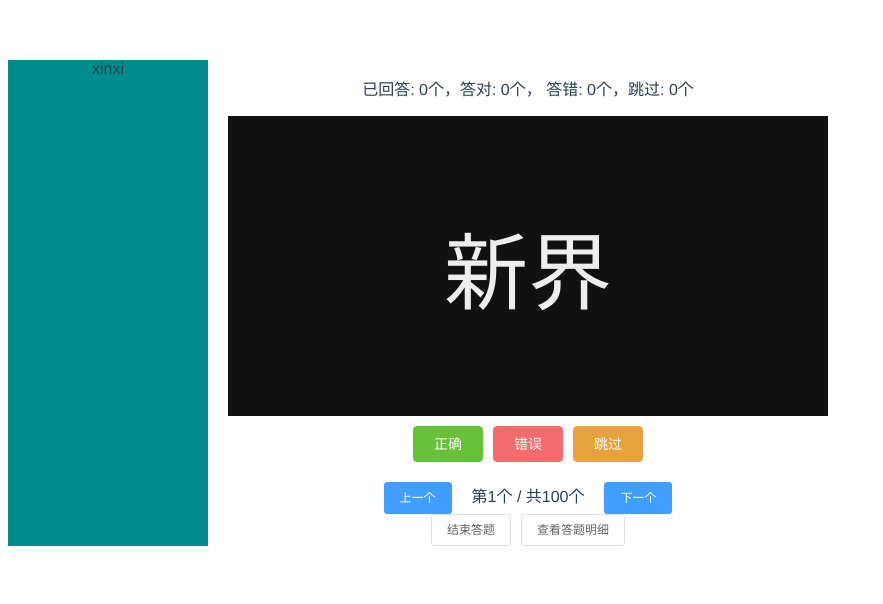
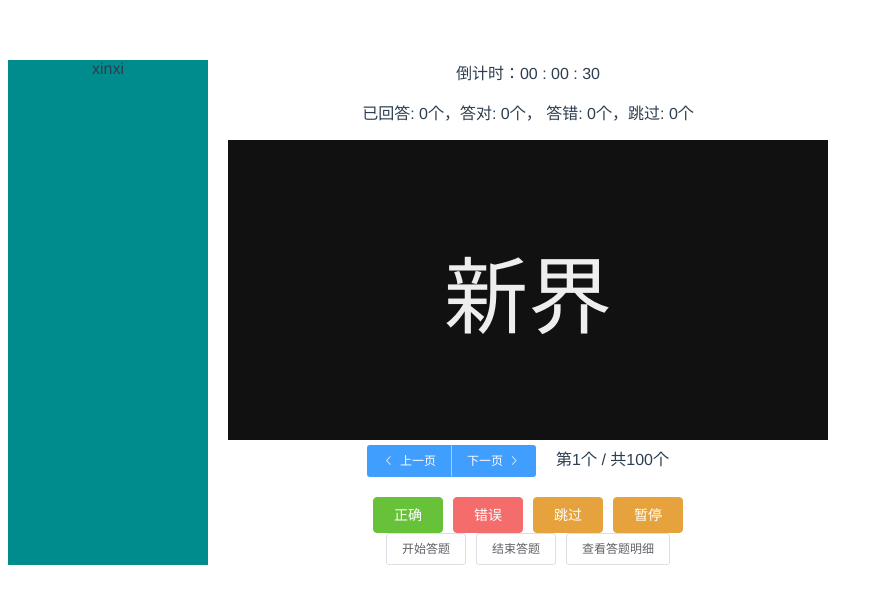
Before and after one commit to chen-tan/guess-game, a Vue app: page /#/guess in a window 1280 px wide. Shown: the top 604 px of the page, without its empty margins (0-883 px from the left). Built offline with nearby package versions, Linux system fonts and the light colour scheme.

Commit message:
12.17办公室提交

```diff
--- /dev/null
+++ b/src/components/Countdown.vue
@@ -0,0 +1,78 @@
+<template>
+  <div class="countdown">
+    <span v-if="mode === 's'">倒计时：{{ surplus }} s</span>
+    <div v-if="mode === 'clock'">
+      倒计时：{{ clock.hour }} : {{ clock.minute }} : {{ clock.second }}
+    </div>
+  </div>
+</template>
+
+<script>
+export default {
+  props: {
+    total: {
+      type: Number,
+      default: 5*60
+    },
+    mode: {
+      type: String,
+      default: 's'   // 时分秒 clock     秒 s
+    }
+  },
+  data() {
+    return {
+      timer: null,
+      surplus: 0,
+      clock: {},
+    }
+  },
+  watch: {
+    surplus(val) {
+      if (this.mode === 'clock') {
+        this.clock = this.parseTime(val);
+      }
+      if (val <= 0) {
+        this.$emit('timeout');
+      }
+    }
+  },
+  created() {
+    this.surplus = this.total;
+    this.clock = this.parseTime(this.surplus);
+
+  },
+  methods: {
+    handleStart() {
+      this.surplus = this.total;
+      this.setTimer();
+    },
+    handlePause() {
+      clearInterval(this.timer);
+      this.timer = null;
+    },
+    handleContinue() {
+      this.setTimer();
+    },
+    setTimer() {
+      clearInterval(this.timer);
+      this.timer = setInterval(() => {
+        if (this.surplus > 0) {
+          this.surplus--;
+        } else {
+          clearInterval(this.timer);
+        }
+      }, 1000)
+    },
+    parseTime(time) {
+      const hour = Math.floor(time / 60 / 60).toString().padStart(2, 0);
+      const minute =  Math.floor((time - hour * 60 * 60 ) / 60).toString().padStart(2, 0);
+      const second =  Math.floor(time % 60).toString().padStart(2, 0);
+      return { hour, minute, second }
+    }
+  }
+}
+</script>
+
+<style>
+
+</style>
--- a/src/views/guess/Game.vue
+++ b/src/views/guess/Game.vue
@@ -1,25 +1,29 @@
 <template>
   <div class="game-container">
     <div class="answer">
-      <div class="count-down">
-
-      </div>
+      <Countdown ref="countdown" mode="clock" :total="30" @timeout="handleTimeout" />
       <div class="answer-show">
         <p>已回答: {{ answeredNum }}个，答对: {{ correctNum }}个， 答错: {{ incorrectNum }}个，跳过: {{ passNum }}个</p>
       </div>
       <div class="word-container">
         <div class="card">{{ cardWord }}</div>
+        <div class="page-btn">
+          <el-button-group>
+            <el-button type="primary" icon="el-icon-arrow-left" @click="handlePrevPage">上一页</el-button>
+            <el-button type="primary" @click="handleNextPage">下一页<i class="el-icon-arrow-right el-icon--right"></i></el-button>
+          </el-button-group>
+          <span class="page-info">第{{ showCurIndex }}个 / 共{{ total }}个</span>
+          <!-- <el-button circle icon="el-icon-arrow-left" @click="handlePrevPage"></el-button> -->
+          <!-- <el-button circle icon="el-icon-arrow-right" @click="handleNextPage"></el-button> -->
+        </div>
         <div class="operate-btn">
-          <el-button type="success" size="medium" @click="handleCorrectAnswer">正确</el-button>
-          <el-button type="danger" size="medium" @click="handleIncorrectAnswer">错误</el-button>
-          <el-button type="warning" size="medium" @click="handlePass">跳过</el-button>
-        </div>
-        <div class="page-btn">
-          <el-button type="primary" @click="handlePrevPage">上一个</el-button>
-          <span class="page-info">第{{ showCurIndex }}个 / 共{{ total }}个</span>
-          <el-button type="primary" @click="handleNextPage">下一个</el-button>
+          <el-button type="success" size="medium" :disabled="isPause" @click="handleCorrectAnswer">正确</el-button>
+          <el-button type="danger" size="medium" :disabled="isPause" @click="handleIncorrectAnswer">错误</el-button>
+          <el-button type="warning" size="medium" :disabled="isPause" @click="handlePass">跳过</el-button>
+          <el-button type="warning" size="medium" @click="handlePause">{{ isPause ? '继续' : '暂停' }}</el-button>
         </div>
         <div class="result-btn">
+          <el-button @click="handleStart">开始答题</el-button>
           <el-button @click="handleFinish">结束答题</el-button>
           <el-button @click="handleCheckDetail">查看答题明细</el-button>
         </div>
@@ -42,7 +46,7 @@
       </div>
       <div class="pass-list">
         <p>您跳过的题有：</p>
-        <div><el-tag class="word-tag" v-for="pass in passList" :key="correct">{{ pass }}</el-tag></div>
+        <div><el-tag class="word-tag" v-for="pass in passList" :key="pass">{{ pass }}</el-tag></div>
       </div>
     </el-dialog>
   </div>
@@ -50,8 +54,16 @@
 
 <script>
 import mock from './mock.js'
+import Countdown from '@/components/Countdown'
 
 export default {
+  components: { Countdown },
+  props: {
+    passLimit: {
+      type: Number,
+      default: 5
+    }
+  },
   data() {
     this.cardWordList = mock;
     return {
@@ -62,7 +74,8 @@ export default {
       correctList: [],
       incorrectList: [],
       passList: [],
-      detailVisible: false
+      detailVisible: false,
+      isPause: false,
     }
   },
   computed: {
@@ -111,11 +124,26 @@ export default {
       this.passNum++;
       this.handleNextPage();
     },
+    handleStart() {
+      this.isPause = false;
+      this.$refs.countdown?.handleStart();
+    },
+    handlePause() {
+      this.isPause = !this.isPause;
+      if(this.isPause) {
+        this.$refs.countdown.handlePause();
+      } else {
+        this.$refs.countdown.handleContinue();
+      }
+    },
     handleFinish() {
 
     },
     handleCheckDetail() {
       this.detailVisible = true;
+    },
+    handleTimeout() {
+      this.$message.error('计时结束')
     }
   }
 }
@@ -137,10 +165,10 @@ export default {
         overflow: visible;
       }
       .operate-btn {
-        margin-top: 10px;
+        margin-top: 20px;
       }
       .page-btn {
-        margin-top: 20px;
+        margin-top: 5px;
         .page-info {
           margin: 0 20px;
         }
```
